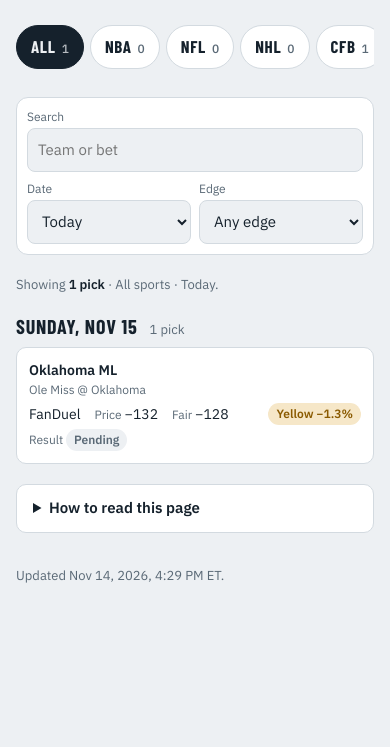
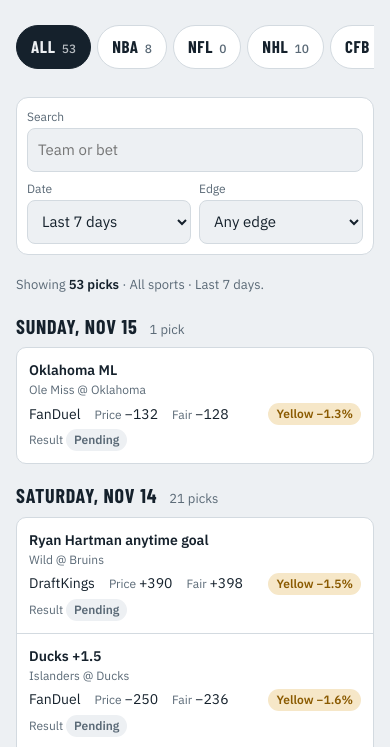
Before and after one commit to scottachs/gaming-log, a plain HTML site: page index.html in a window 390 px wide. Shown: the part 97-844 px from the top of the page. Drawn offline with nearby package versions, Linux system fonts and the light colour scheme.

Commit message:
Friends page: match the log's date filter (same choices, Last 7 days default, one-day picker) and add an Apply button for custom ranges
Co-Authored-By: Claude Sonnet 5.5 <noreply@anthropic.com>
Claude-Session: https://claude.ai/code/session_011uzvgJeEtB8JpwEJRvxP9K

```diff
--- a/index.html
+++ b/index.html
@@ -50,6 +50,8 @@ button:focus-visible, summary:focus-visible { outline: 2px solid var(--focus); o
 .finder input, .finder select { font: inherit; font-size: 15px; color: var(--ink); background: var(--bg); border: 1px solid var(--line); border-radius: 8px; padding: 0 10px; min-height: 44px; width: 100%; min-width: 0; }
 .finder input:focus-visible, .finder select:focus-visible { outline: 2px solid var(--focus); outline-offset: 1px; }
 .finder select.on { border-color: var(--ink); font-weight: 600; }
+.apply { font: 600 15px var(--body); min-height: 44px; padding: 0 20px; border: 1px solid var(--ink); border-radius: 8px; background: var(--ink); color: var(--bg); cursor: pointer; }
+.apply:disabled { background: var(--win-soft); color: var(--win); border-color: var(--win-soft); cursor: default; }
 .clear { font: inherit; font-size: 14px; min-height: 44px; padding: 0 12px; border: 0; background: none; color: var(--focus); text-decoration: underline; cursor: pointer; }
 .showing { margin: 0; font-size: 13px; color: var(--muted); }
 .showing b { color: var(--ink); font-weight: 600; }
@@ -123,10 +125,11 @@ footer { color: var(--muted); font-size: 13px; }
   <section class="finder" aria-label="Filter picks">
     <label class="q">Search<input id="f-q" type="search" placeholder="Team or bet" autocomplete="off" enterkeyhint="search"></label>
     <label>Date<select id="f-date">
-      <option value="all">All dates</option><option value="today" selected>Today</option><option value="yday">Yesterday</option><option value="7d">Last 7 days</option><option value="30d">Last 30 days</option><option value="range">Custom range…</option>
+      <option value="today">Today</option><option value="yday">Yesterday</option><option value="7d" selected>Last 7 days</option><option value="30d">Last 30 days</option><option value="all">All dates</option><option value="range">Custom range…</option>
     </select></label>
     <label id="rg-from-l" hidden>From<input id="rg-from" type="date"></label>
     <label id="rg-to-l" hidden>To<input id="rg-to" type="date"></label>
+    <button type="button" class="apply" id="rg-apply" hidden>Apply</button>
     <label>Edge<select id="f-zone">
       <option value="all">Any edge</option><option value="top">Top Pick</option><option value="green">Green</option><option value="yellow">Yellow</option>
     </select></label>
@@ -153,7 +156,7 @@ footer { color: var(--muted); font-size: 13px; }
   var TABS = [["ALL", "All"], ["NBA", "NBA"], ["NFL", "NFL"], ["NHL", "NHL"], ["NCAAF", "CFB"], ["NCAAB", "CBB"]];
   var ZONE = { top: "Top Pick", green: "Green", yellow: "Yellow" };
   var DATE_NAMES = { all: "All dates", today: "Today", yday: "Yesterday", "7d": "Last 7 days", "30d": "Last 30 days" };
-  var state = { bets: [], sport: "ALL", q: "", date: "today", zone: "all", from: "", to: "" };
+  var state = { bets: [], sport: "ALL", q: "", date: "7d", zone: "all", from: "", to: "" };
   var $ = function (id) { return document.getElementById(id); };
 
   function odds(a) { return a == null ? "–" : (a > 0 ? "+" : "−") + Math.abs(a); }
@@ -171,6 +174,7 @@ footer { color: var(--muted); font-size: 13px; }
     if (f === "yday") return d === ymdAgo(1);
     if (f === "7d") return d >= ymdAgo(6);
     if (f === "30d") return d >= ymdAgo(29);
+    if (f.indexOf("day:") === 0) return d === f.slice(4);
     if (f === "range") return (!state.from || d >= state.from) && (!state.to || d <= state.to);
     return true;
   }
@@ -181,7 +185,12 @@ footer { color: var(--muted); font-size: 13px; }
     if (+m[1] !== new Date().getFullYear()) o.year = "numeric";
     return new Date(+m[1], +m[2] - 1, +m[3]).toLocaleDateString("en-US", o);
   }
+  function pd(s) {
+    var m = /^(\d{4})-(\d\d)-(\d\d)$/.exec(s || "");
+    return m ? new Date(+m[1], +m[2] - 1, +m[3]).toLocaleDateString("en-US", { weekday: "short", month: "short", day: "numeric" }) : (s || "");
+  }
   function dateLabel() {
+    if (state.date.indexOf("day:") === 0) return pd(state.date.slice(4));
     if (state.date !== "range") return DATE_NAMES[state.date];
     if (state.from && state.to) return short(state.from) + " – " + short(state.to);
     if (state.from) return "From " + short(state.from);
@@ -197,7 +206,7 @@ footer { color: var(--muted); font-size: 13px; }
     if (q) { var hay = norm([b.desc, b.game, b.book, b.sport].join(" ")); if (!q.split(/\s+/).every(function (w) { return hay.indexOf(w) >= 0; })) return false; }
     return true;
   }
-  function filtersOn() { return !!(state.q.trim() || state.date !== "today" || state.zone !== "all"); }
+  function filtersOn() { return !!(state.q.trim() || state.date !== "7d" || state.zone !== "all"); }
 
   function renderTabs() {
     var nav = $("tabs"); nav.textContent = "";
@@ -239,9 +248,10 @@ footer { color: var(--muted); font-size: 13px; }
   function render() {
     renderTabs();
     var rows = state.bets.filter(function (b) { return passes(b, false); });
-    $("f-date").classList.toggle("on", state.date !== "today");
+    $("f-date").classList.toggle("on", state.date !== "7d");
     $("f-zone").classList.toggle("on", state.zone !== "all");
-    $("rg-from-l").hidden = $("rg-to-l").hidden = state.date !== "range";
+    $("rg-from-l").hidden = $("rg-to-l").hidden = $("rg-apply").hidden = state.date !== "range";
+    syncRange();
     $("f-clear").hidden = !filtersOn();
     var sp = TABS.filter(function (t) { return t[0] === state.sport; })[0][1];
     var sh = $("showing"); sh.textContent = "Showing ";
@@ -265,22 +275,49 @@ footer { color: var(--muted); font-size: 13px; }
   }
 
   $("f-q").addEventListener("input", function (e) { state.q = e.target.value; render(); });
-  ["date", "zone"].forEach(function (k) { $("f-" + k).addEventListener("change", function (e) {
-    state[k] = e.target.value;
-    if (k === "date" && state.date === "range" && !state.from && !state.to) { state.from = ymdAgo(6); state.to = ymdAgo(0); $("rg-from").value = state.from; $("rg-to").value = state.to; }
-    render();
-  }); });
-  function onRange() {
+  var rangeDirty = false;
+  var SAVE_KEY = "hfs.dateFilter";
+  function save() { try { localStorage.setItem(SAVE_KEY, JSON.stringify({ date: state.date, from: state.from, to: state.to })); } catch (e) { /* storage blocked */ } }
+  function syncRange() {
+    if (state.date !== "range") return;
+    if (!rangeDirty) { $("rg-from").value = state.from; $("rg-to").value = state.to; }
+    var ab = $("rg-apply");
+    ab.disabled = !rangeDirty;
+    ab.textContent = rangeDirty ? "Apply" : "Applied ✓";
+  }
+  function markDirty() {
+    rangeDirty = $("rg-from").value !== state.from || $("rg-to").value !== state.to;
+    syncRange();
+  }
+  function applyRange() {
     var f = $("rg-from").value, t = $("rg-to").value;
-    if (f && t && f > t) { var x = f; f = t; t = x; $("rg-from").value = f; $("rg-to").value = t; }
-    state.from = f; state.to = t; render();
+    if (f && t && f > t) { var x = f; f = t; t = x; }
+    state.from = f; state.to = t; rangeDirty = false; save(); render();
   }
-  $("rg-from").addEventListener("change", onRange);
-  $("rg-to").addEventListener("change", onRange);
+  $("f-date").addEventListener("change", function (e) {
+    state.date = e.target.value;
+    if (state.date === "range" && !state.from && !state.to) { state.from = ymdAgo(6); state.to = ymdAgo(0); }
+    rangeDirty = false; save(); render();
+  });
+  $("f-zone").addEventListener("change", function (e) { state.zone = e.target.value; render(); });
+  ["rg-from", "rg-to"].forEach(function (id) {
+    $(id).addEventListener("input", markDirty);
+    $(id).addEventListener("change", markDirty);
+    $(id).addEventListener("keydown", function (e) { if (e.key === "Enter") { e.preventDefault(); applyRange(); } });
+  });
+  $("rg-apply").addEventListener("click", applyRange);
+  (function restore() {
+    try {
+      var sv = JSON.parse(localStorage.getItem(SAVE_KEY) || "null");
+      if (sv && /^(today|yday|7d|30d|all|range|day:\d{4}-\d\d-\d\d)$/.test(sv.date)) {
+        state.date = sv.date; state.from = /^\d{4}-\d\d-\d\d$/.test(sv.from) ? sv.from : ""; state.to = /^\d{4}-\d\d-\d\d$/.test(sv.to) ? sv.to : "";
+      }
+    } catch (e) { /* storage blocked or bad value: start on Last 7 days */ }
+  })();
   $("f-clear").addEventListener("click", function () {
-    state.q = ""; state.date = "today"; state.zone = "all"; state.from = ""; state.to = "";
+    state.q = ""; state.date = "7d"; state.zone = "all"; state.from = ""; state.to = ""; rangeDirty = false; save();
     $("rg-from").value = ""; $("rg-to").value = "";
-    $("f-q").value = ""; $("f-date").value = "today"; $("f-zone").value = "all";
+    $("f-q").value = ""; $("f-date").value = "7d"; $("f-zone").value = "all";
     render(); $("f-q").focus();
   });
 
@@ -289,6 +326,16 @@ footer { color: var(--muted); font-size: 13px; }
       var d = String(b.date || "").localeCompare(String(a.date || ""));
       return d || (b.created || 0) - (a.created || 0);
     });
+    var old = document.getElementById("f-days"); if (old) old.remove();
+    var seenD = {}; state.bets.forEach(function (b) { if (b.date) seenD[b.date] = 1; });
+    var keys = Object.keys(seenD).sort().reverse();
+    if (keys.length) {
+      var g = document.createElement("optgroup"); g.id = "f-days"; g.label = "Pick one game date";
+      keys.forEach(function (d) { var o = document.createElement("option"); o.value = "day:" + d; o.textContent = pd(d); g.appendChild(o); });
+      $("f-date").appendChild(g);
+    }
+    $("f-date").value = state.date;
+    if ($("f-date").value !== state.date) { state.date = "7d"; $("f-date").value = "7d"; }
     $("updated").textContent = data.updated ? "Updated " + data.updated + "." : "";
     render();
   }
```
